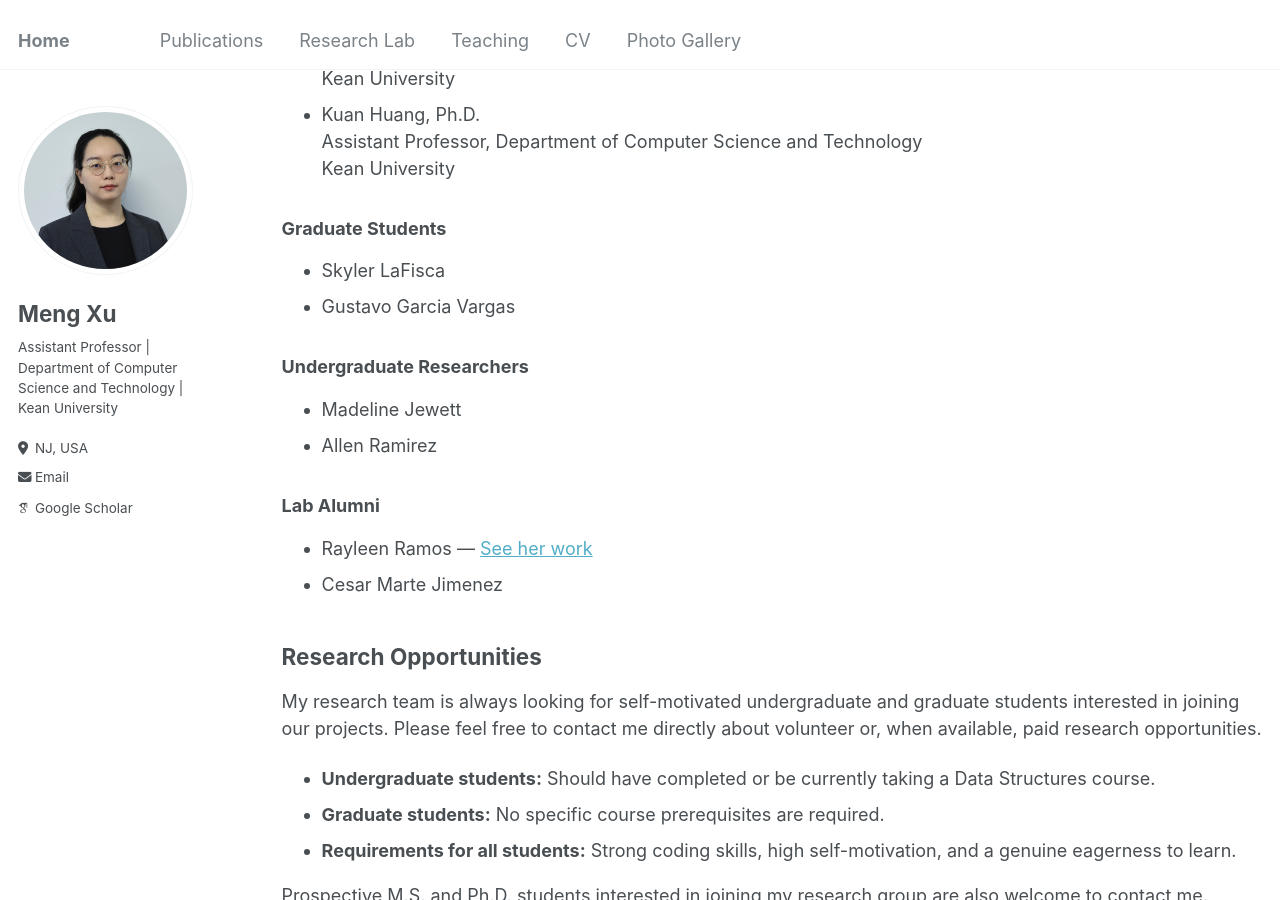
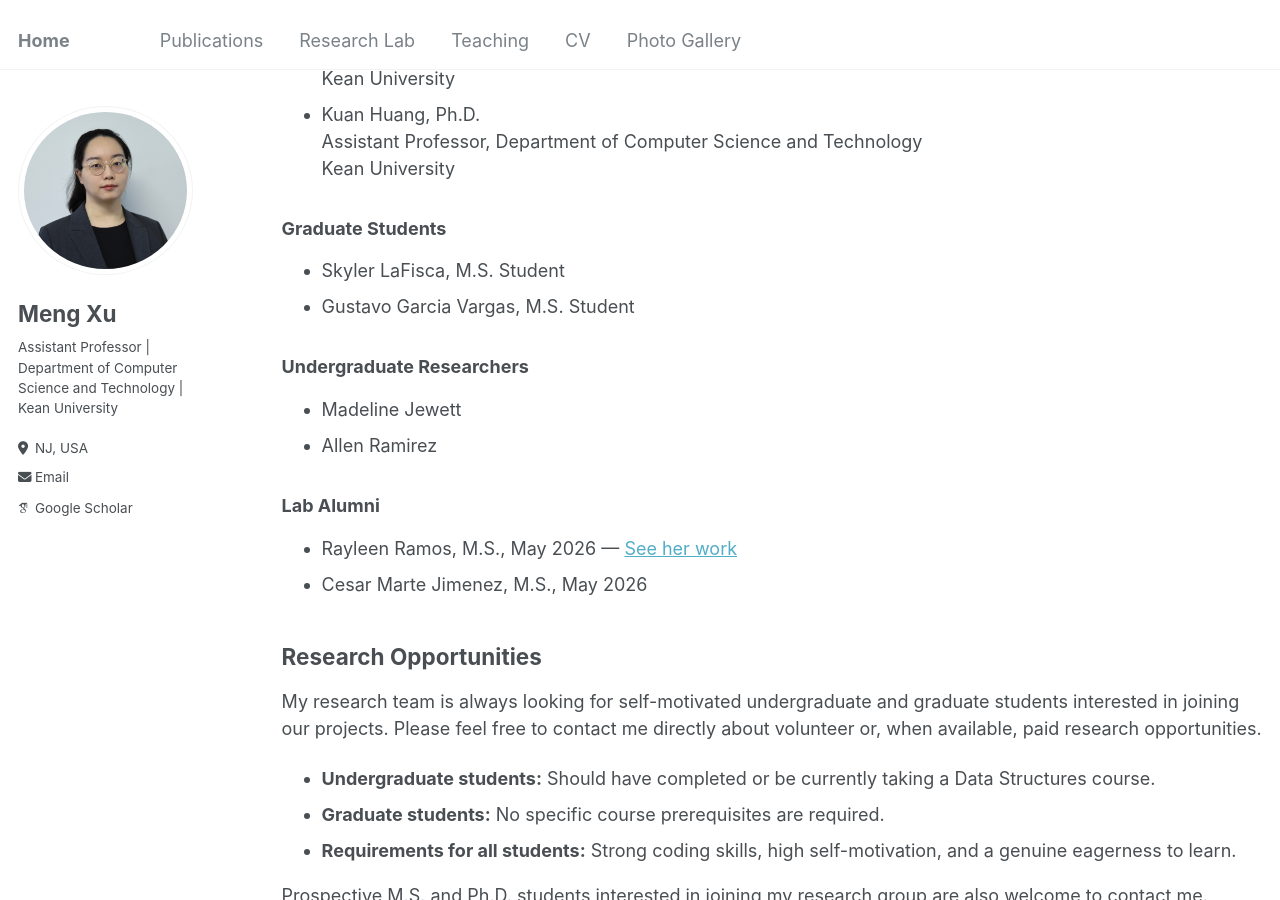
Before and after one commit to MengXu0201/mengxu0201.github.io, a Jekyll site: the page built from _pages/research-lab.md, in a window 1280 px wide and 900 px high, scrolled down 973 px. Built offline with Jekyll 4.4.1, drawn with Linux system fonts in a browser that asks for light colours; some web fonts are replaced.

Commit message:
updated cv and lab pages

```diff
--- a/_pages/research-lab.md
+++ b/_pages/research-lab.md
@@ -41,8 +41,8 @@ Our research focuses on artificial intelligence, computer vision, medical imagin
 
 ### Graduate Students
 
-- Skyler LaFisca
-- Gustavo Garcia Vargas
+- Skyler LaFisca, M.S. Student
+- Gustavo Garcia Vargas, M.S. Student
 
 ### Undergraduate Researchers
 
@@ -51,8 +51,8 @@ Our research focuses on artificial intelligence, computer vision, medical imagin
 
 ### Lab Alumni
 
-- Rayleen Ramos — <a href="https://youtu.be/Heqgo00UEgM?si=atyGRgcKtOjDCDgV" target="_blank" rel="noopener noreferrer">See her work</a>
-- Cesar Marte Jimenez
+- Rayleen Ramos, M.S., May 2026 — <a href="https://youtu.be/Heqgo00UEgM?si=atyGRgcKtOjDCDgV" target="_blank" rel="noopener noreferrer">See her work</a>
+- Cesar Marte Jimenez, M.S., May 2026
 
 ## Research Opportunities
 
```
Also changed, not shown: _pages/cv.md (+2 -2 lines).
